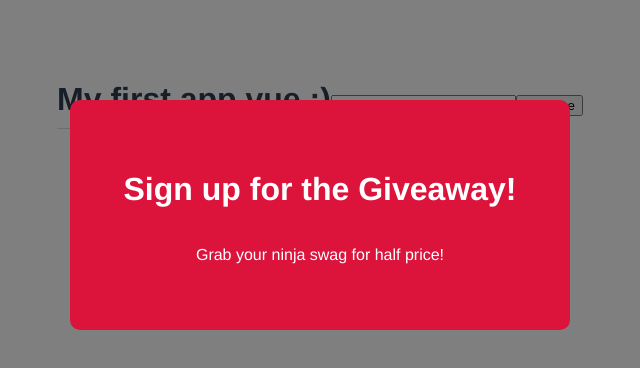
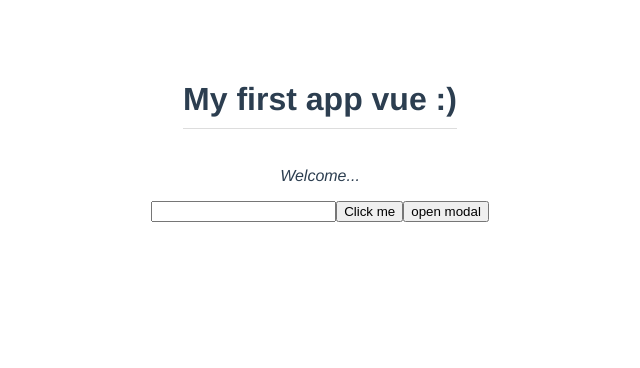
Before and after one commit to takykongo/framework, a Vue app in the folder Formation_vue_Js/2-The_Vue_CLI/modal-project/: page / in a window 1280 px wide. Shown: the top 368 px of the page, without its empty margins (320-960 px from the left). Built offline with nearby package versions, Linux system fonts and the light colour scheme.

Commit message:
Emitting custom Events

```diff
--- a/Formation_vue_Js/2-The_Vue_CLI/modal-project/src/App.vue
+++ b/Formation_vue_Js/2-The_Vue_CLI/modal-project/src/App.vue
@@ -1,8 +1,12 @@
 <template>
   <h1>{{title}}</h1>
+  <p>Welcome...</p>
   <input type="text" ref="name">
   <button @click="handleClick">Click me</button>
-  <Modal :header="header" :text="text" theme="sale"/>
+  <div v-if="showModal">
+    <Modal :header="header" :text="text" theme="sale" @close="toggleModal"/>
+  </div>
+  <button @click="toggleModal">open modal</button>
 </template>
 
 <script>
@@ -17,7 +21,8 @@
     return{
       title: 'My first app vue :)',
       header: 'Sign up for the Giveaway!',
-      text: 'Grab your ninja swag for half price!'
+      text: 'Grab your ninja swag for half price!',
+      showModal: false
     }
   },
   methods: {
@@ -25,6 +30,9 @@
       console.log(this.$refs.name)
       this.$refs.name.classList.add('active')
       this.$refs.name.focus()
+    },
+    toggleModal(){
+      this.showModal = !this.showModal
     }
   }
 }
--- a/Formation_vue_Js/2-The_Vue_CLI/modal-project/src/components/Modal.vue
+++ b/Formation_vue_Js/2-The_Vue_CLI/modal-project/src/components/Modal.vue
@@ -1,5 +1,5 @@
 <template>
-    <div class="backdrop">
+    <div @click="closeModal" class="backdrop">
         <div class="modal" :class="{sale: theme === 'sale', dark: theme === 'dark'}">
             <h1>{{header}}</h1>
             <p>{{text}}</p>
@@ -9,7 +9,12 @@
 
 <script>
     export default{
-        props: ['header','text','theme']
+        props: ['header','text','theme'],
+        methods: {
+            closeModal(){
+                this.$emit('close')
+            }
+  }
     }
 </script>
 
```
